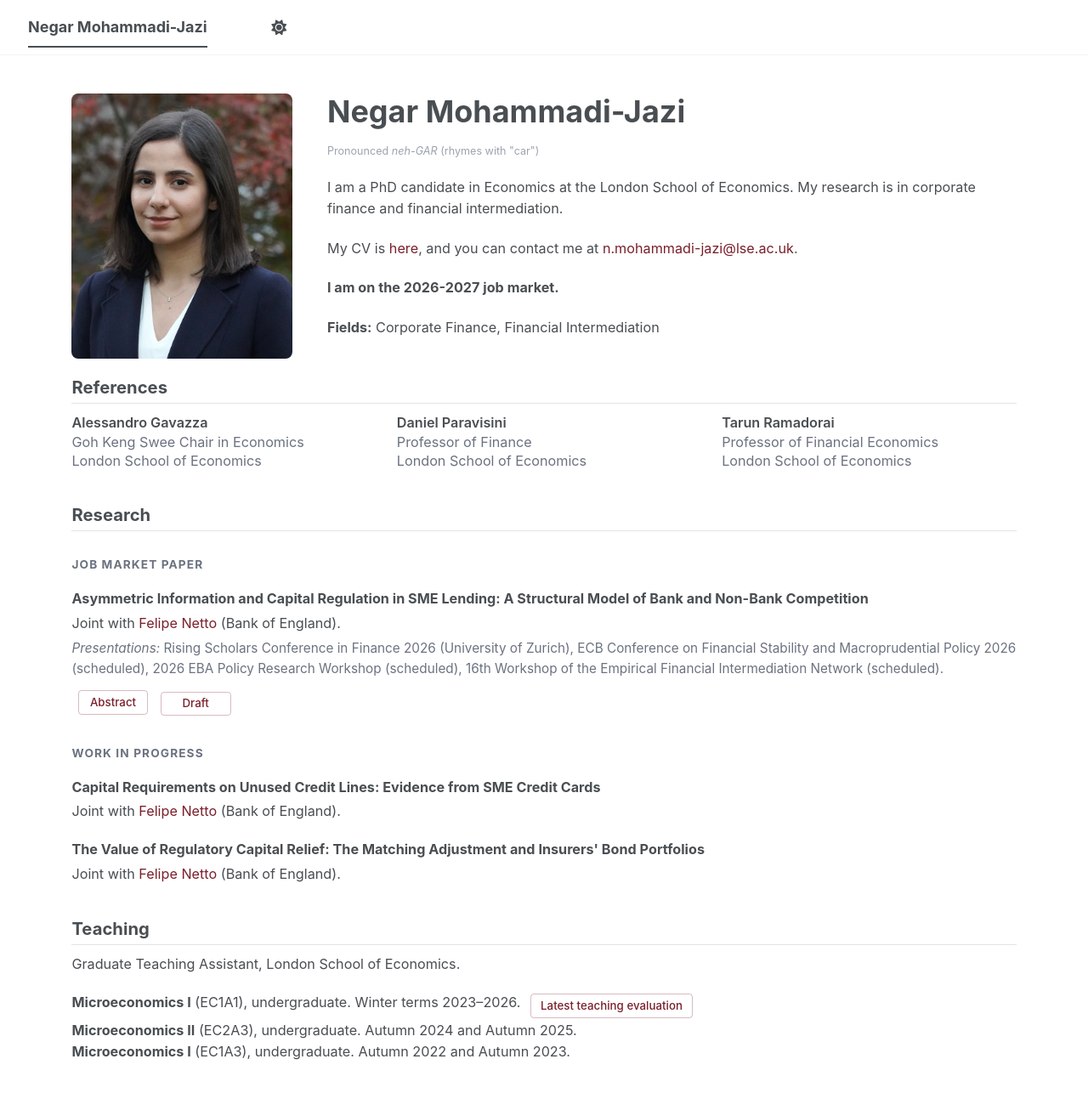
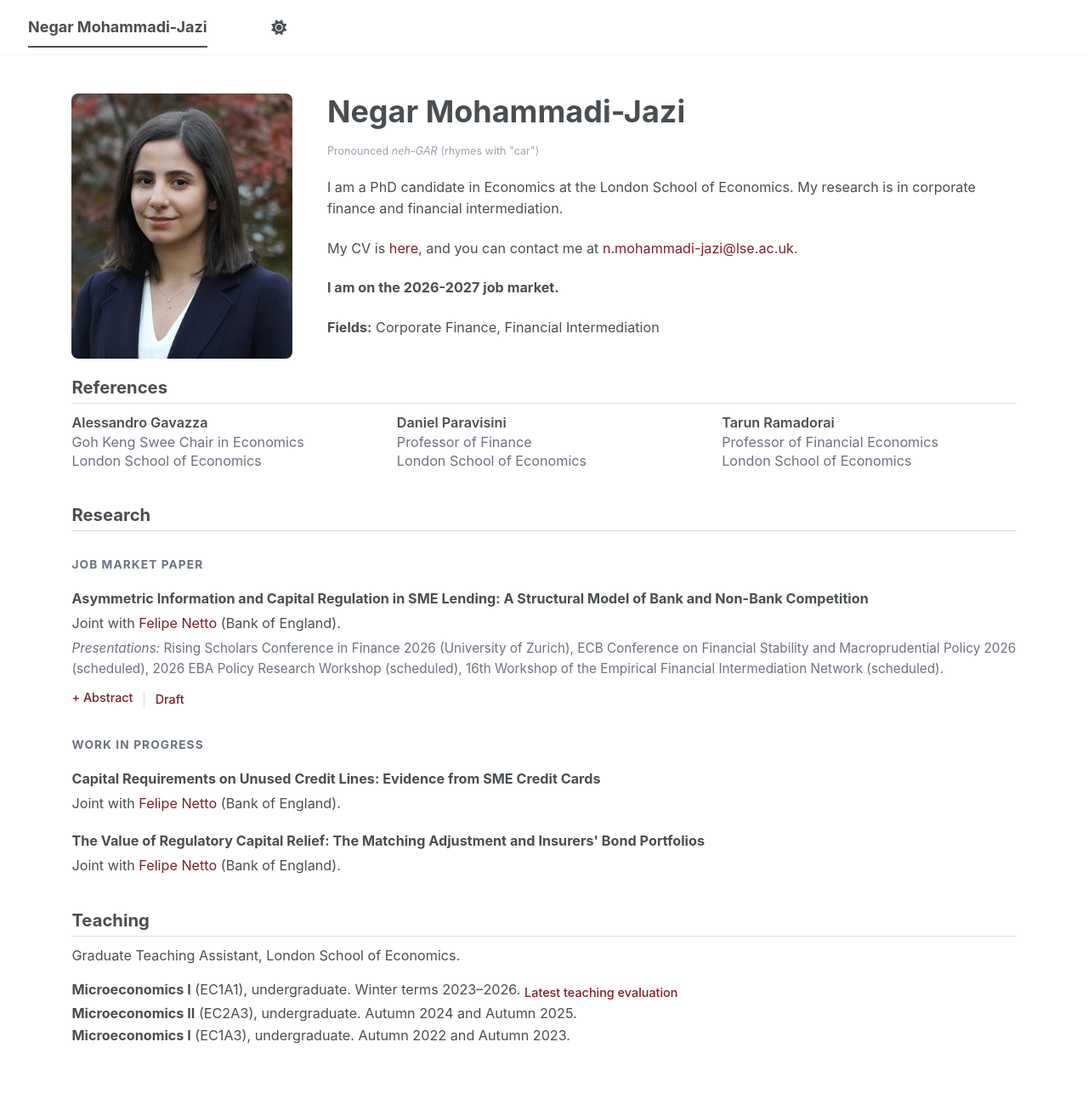
Before and after one commit to NegarMJazi/NegarMJazi.github.io, a Jekyll site: the page built from _pages/about.md, in a window 1280 px wide and 1345 px high. Shown: the top 1286 px of the window at 85% size. Built offline with Jekyll 4.4.1, drawn with Linux system fonts in a browser that asks for light colours; a script bundle is joined from its source files by our own code; library files that are not in the unit come from our copies.

Commit message:
Paper links as plain text with dividers

```diff
--- a/_sass/_custom.scss
+++ b/_sass/_custom.scss
@@ -161,15 +161,19 @@
   .refs-grid { grid-template-columns: 1fr; row-gap: .5rem; }
 }
 
-/* ===== Refined look (Nov 2026): burgundy accents, minimal link buttons ===== */
-:root{--accent:#7a1f2b;--accent-line:rgba(122,31,43,.3);--accent-soft:rgba(122,31,43,.06);--rule:rgba(120,120,120,.2);--muted:#6b7280;--panel:rgba(120,120,120,.06)}
-html[data-theme="dark"]{--accent:#e3a0a9;--accent-line:rgba(227,160,169,.35);--accent-soft:rgba(227,160,169,.1);--rule:rgba(200,200,200,.18);--muted:#9ca3af;--panel:rgba(255,255,255,.05)}
-.page__content a{color:var(--accent);text-decoration:none;border-bottom:1px solid transparent;transition:border-color .15s,background-color .15s}
+/* ===== Refined look (Nov 2026): burgundy accents, plain text paper links ===== */
+:root{--accent:#7a1f2b;--rule:rgba(120,120,120,.25);--muted:#6b7280;--panel:rgba(120,120,120,.06)}
+html[data-theme="dark"]{--accent:#e3a0a9;--rule:rgba(200,200,200,.22);--muted:#9ca3af;--panel:rgba(255,255,255,.05)}
+.page__content a{color:var(--accent);text-decoration:none;border-bottom:1px solid transparent;transition:border-color .15s,opacity .2s}
 .page__content a:hover{border-bottom-color:currentColor}
 .page__content h2{border-bottom:1px solid var(--rule);padding-bottom:.3rem}
 .research-group{text-transform:uppercase;letter-spacing:.08em;font-size:.76rem!important;color:var(--muted)}
-.paper-links{font-size:0;display:inline-flex;align-items:center;gap:.4rem;flex-wrap:wrap;margin:.45rem 0 .15rem;vertical-align:middle}
-.paper-links a,.paper-links label{font-size:.74rem;font-weight:500;line-height:1;padding:.32rem .6rem;min-width:4.6rem;height:1.6rem;box-sizing:border-box;justify-content:center;border:1px solid var(--accent-line)!important;border-radius:4px;color:var(--accent)!important;cursor:pointer;display:inline-flex;align-items:center;text-decoration:none!important;transition:background-color .15s,border-color .15s}
-.paper-links a:hover,.paper-links label:hover,.abs-toggle:checked + .paper-links label.abs-link{background:var(--accent-soft);border-color:var(--accent)!important}
+/* paper links: plain text, thin dividers (hides the literal [ | ] separators) */
+.paper-links{font-size:0;display:inline-flex;align-items:center;flex-wrap:wrap;margin:.45rem 0 .15rem;vertical-align:middle}
+.paper-links a,.paper-links label{font-size:.8rem;font-weight:500;line-height:1.3;color:var(--accent)!important;padding:0 .7rem;border:0!important;border-left:1px solid var(--rule)!important;border-radius:0;background:none!important;cursor:pointer;text-decoration:none!important;transition:opacity .2s}
+.paper-links > :first-child{padding-left:0;border-left:0!important}
+.paper-links a:hover,.paper-links label:hover{opacity:.55}
+.paper-links label.abs-link::before{content:"+ "}
+.abs-toggle:checked + .paper-links label.abs-link::before{content:"\2212  "}
 .abstract{background:var(--panel);border-radius:6px;padding:.85rem 1.05rem;margin-top:.55rem}
 .abstract p{margin:0}
```
